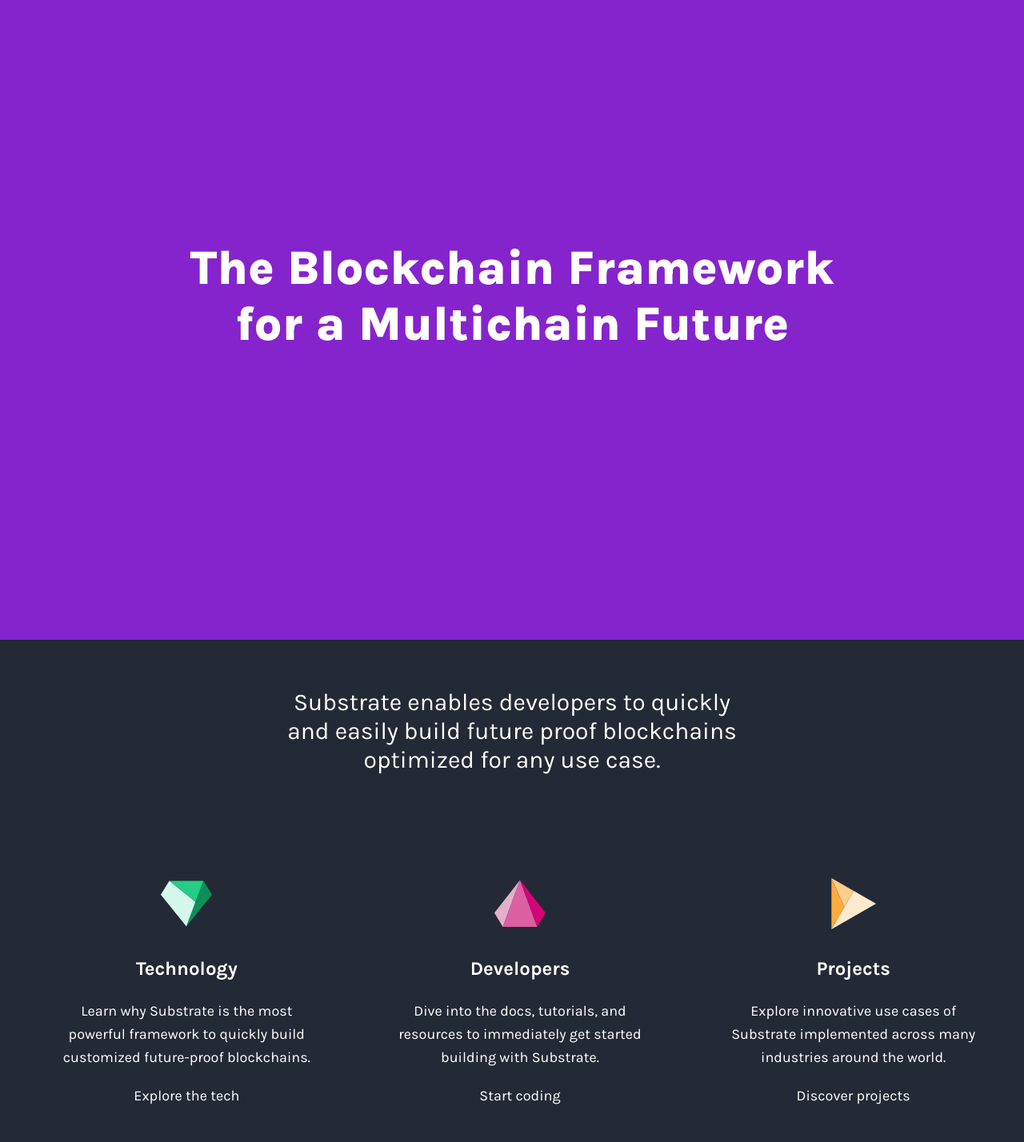
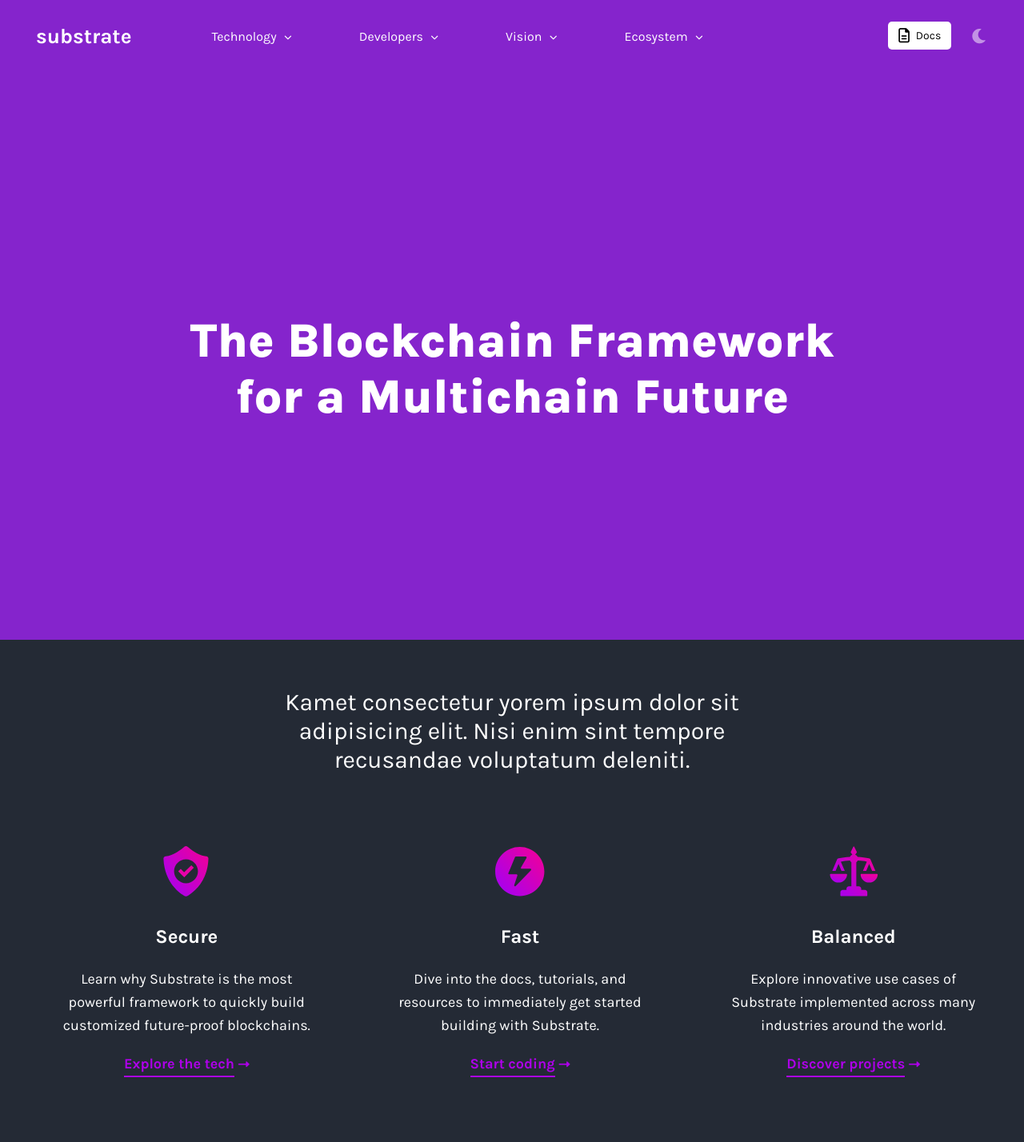
Before and after one commit to jonnynoone/substrate, a plain HTML site: page index.html in a window 1280 px wide. Shown: the top 1428 px of the page at 80% size. Drawn offline with Linux system fonts and the light colour scheme.

Commit message:
header and first section complete

```diff
--- a/css/style.css
+++ b/css/style.css
@@ -1,5 +1,6 @@
 /* --------- COLORS ---------- */
 /* Purple    - rgb(133,36,204) */
+/* Brighter Purple - #AD00E8   */
 /* Gray      - rgb(36,42,53)   */
 /* Dark Gray - rgb(24,26,34)   */
 
@@ -48,6 +49,12 @@ h3 {
 /* -------------------------------------- */
 /* REUSABLE COMPONENTS */
 /* -------------------------------------- */
+.group:after {
+    content: "";
+    display: table;
+    clear: both;
+}
+
 .row {
     margin: 0 auto;
     padding: 0 40px;
@@ -77,6 +84,89 @@ header {
     background-color: rgb(133,36,204);
 }
 
+.top-bar {
+    padding: 30px 45px;
+}
+
+.top-bar .logo {
+    float: left;
+    font-size: 130%;
+    font-weight: 700;
+}
+
+.top-bar nav {
+    float: left;
+    margin-left: 100px;
+}
+
+.main-nav {
+    float: left;
+    list-style: none;
+    margin-top: 1px;
+}
+
+.main-nav li {
+    display: inline-block;
+    margin-right: 80px;
+    vertical-align: middle;
+}
+
+.main-nav li a {
+    font-size: 80%;
+    font-weight: 500;
+    vertical-align: middle;
+}
+
+.main-nav li a > i {
+    font-size: 60%;
+    margin-left: 10px;
+    transform: translateY(-1px);
+}
+
+.page-options {
+    float: right;
+    margin-top: 2px;
+}
+
+.page-options a {
+    font-size: 70%;
+    font-weight: 400;
+    vertical-align: middle;
+}
+
+.page-options a i {
+    vertical-align: middle;
+}
+
+.page-options .docs-link {
+    color: #000;
+    padding: 9px 13px;
+    border-radius: 5px;
+    background-color: #fff;
+    transition: opacity 0.2s;
+}
+
+.page-options .docs-link:hover {
+    opacity: 0.7;
+}
+
+.page-options .docs-link i{
+    font-size: 130%;
+    margin-right: 8px;
+    margin-bottom: 2px;
+}
+
+.page-options .theme-link i {
+    font-size: 150%;
+    margin-left: 20px;
+    opacity: 0.5;
+    transition: opacity 0.2s;
+}
+
+.page-options .theme-link i:hover {
+    opacity: 1;
+}
+
 header h1 {
     margin: 0 auto;
     padding-top: 300px;
@@ -87,7 +177,7 @@ header h1 {
 /* FEATURES */
 /* -------------------------------------- */
 .feature-boxes {
-    margin-top: 80px;
+    margin-top: 40px;
     display: grid;
     grid-template-columns: repeat(3, 1fr);
     grid-gap: 50px;
@@ -108,7 +198,13 @@ header h1 {
     background-color: rgb(24,26,34);
 }
 
-.feature-box svg {
+/* .feature-box svg {
+    width: 64px;
+    height: 64px;
+    margin: 30px auto;
+} */
+
+.feature-box img {
     width: 64px;
     height: 64px;
     margin: 30px auto;
@@ -122,3 +218,16 @@ header h1 {
     margin: 0 auto;
     margin-bottom: 20px;
 }
+
+.feature-box > p.call-to-action {
+    display: inline-block;
+    font-size: 90%;
+    font-weight: 700;
+    color: #AD00E8;
+    border-bottom: 2px solid #AD00E8;
+}
+
+.feature-box > i.fas {
+    font-size: 70%;
+    color: #AD00E8;
+}
--- a/index.html
+++ b/index.html
@@ -5,6 +5,10 @@
     <meta charset="UTF-8">
     <meta http-equiv="X-UA-Compatible" content="IE=edge">
     <meta name="viewport" content="width=device-width, initial-scale=1.0">
+
+    <!-- Font Awesome -->
+    <link rel="stylesheet" href="https://cdnjs.cloudflare.com/ajax/libs/font-awesome/6.0.0-beta2/css/all.min.css">
+
     <link rel="stylesheet" href="css/style.css">
 
     <title>Substrate</title>
@@ -12,40 +16,66 @@
 
 <body>
     <header>
-        <h1>The Blockchain Framework for a Multichain Future</h1>
+        <div class="top-bar group">
+            <a href="#" class="logo">substrate</a>
+
+            <nav>
+                <ul class="main-nav">
+                    <li><a href="#">Technology<i class="fas fa-chevron-down"></i></a></li>
+                    <li><a href="#">Developers<i class="fas fa-chevron-down"></i></a></li>
+                    <li><a href="#">Vision<i class="fas fa-chevron-down"></i></a></li>
+                    <li><a href="#">Ecosystem<i class="fas fa-chevron-down"></i></a></li>
+                </ul>
+            </nav>
+
+            <div class="page-options">
+                <a class="docs-link" href="#"><i class="far fa-file-alt"></i>Docs</a>
+                <a class="theme-link" href="#"><i class="fas fa-moon"></i></a>
+            </div>
+        </div>
+
+        <div class="row">
+            <h1>The Blockchain Framework for a Multichain Future</h1>
+        </div>
     </header>
 
     <section class="bg-gray align-center">
         <div class="row">
             <p class="main-copy">
-                Substrate enables developers to quickly and easily build future proof blockchains optimized for any use case.
+                Kamet consectetur yorem ipsum dolor sit adipisicing elit. Nisi enim sint tempore recusandae voluptatum deleniti.
             </p>
         </div>
 
         <div class="row feature-boxes">
-                <a class="feature-box highlight" href="#">
-                    <svg viewBox="0 0 45 40"><path d="M37.5694 0H7.43164L30.5514 18.6269L37.5694 0Z" fill="#24CC85"></path><path d="M7.43116 0L0 12.0273L22.5 40L30.5509 18.6269L7.43116 0Z" fill="#D4F9EC"></path><path d="M37.5689 0L30.5509 18.6269L22.5 40L45.0001 12.0273L37.5689 0Z" fill="#0E8F59"></path></svg>
+            <a class="feature-box" href="#">
+                <!-- <svg viewBox="0 0 45 40"><path d="M37.5694 0H7.43164L30.5514 18.6269L37.5694 0Z" fill="#24CC85"></path><path d="M7.43116 0L0 12.0273L22.5 40L30.5509 18.6269L7.43116 0Z" fill="#D4F9EC"></path><path d="M37.5689 0L30.5509 18.6269L22.5 40L45.0001 12.0273L37.5689 0Z" fill="#0E8F59"></path></svg> -->
+                <img src="img/secure.svg" alt="Shield">
 
-                    <h3>Technology</h3>
-                    <p>Learn why Substrate is the most powerful framework to quickly build customized future-proof blockchains.</p>
-                    <p>Explore the tech</p>
-                </a>
+                <h3>Secure</h3>
+                <p>Learn why Substrate is the most powerful framework to quickly build customized future-proof blockchains.</p>
+                <p class="call-to-action">Explore the tech</p>
+                <i class="fas fa-long-arrow-alt-right"></i>
+            </a>
 
-                <a class="feature-box highlight2" href="#">
-                    <svg viewBox="0 0 74 68"><g opacity="0.9"><path d="M0 47.2773L12.2216 67.6049L37.0046 0L0 47.2773Z" fill="#F8BFDD"></path><path d="M12.2217 67.6049H61.7876L37.0046 0L12.2217 67.6049Z" fill="#F066AF"></path><path d="M61.7869 67.6049L74.0002 47.2773L37.0039 0L61.7869 67.6049Z" fill="#E6007A"></path></g></svg>
+            <a class="feature-box" href="#">
+                <!-- <svg viewBox="0 0 74 68"><g opacity="0.9"><path d="M0 47.2773L12.2216 67.6049L37.0046 0L0 47.2773Z" fill="#F8BFDD"></path><path d="M12.2217 67.6049H61.7876L37.0046 0L12.2217 67.6049Z" fill="#F066AF"></path><path d="M61.7869 67.6049L74.0002 47.2773L37.0039 0L61.7869 67.6049Z" fill="#E6007A"></path></g></svg> -->
+                <img src="img/fast.svg" alt="Lightning">
 
-                    <h3>Developers</h3>
-                    <p>Dive into the docs, tutorials, and resources to immediately get started building with Substrate.</p>
-                    <p>Start coding</p>
-                </a>
+                <h3>Fast</h3>
+                <p>Dive into the docs, tutorials, and resources to immediately get started building with Substrate.</p>
+                <p class="call-to-action">Start coding</p>
+                <i class="fas fa-long-arrow-alt-right"></i>
+            </a>
 
-                <a class="feature-box" href="#">
-                    <svg viewBox="0 0 71 80"><path d="M0.889325 0.00555376L35.7227 19.9721L20.9665 45.3613L0.889325 0.00555376Z" fill="#FECD8B"></path><path d="M20.9662 45.3561L35.7223 19.9668L70.5557 39.9425L35.7223 59.9183L0.889 79.8848L20.9662 45.3561Z" fill="#FEEACE"></path><path d="M20.9658 45.3561L0.888599 79.8848L0.8886 39.9425L0.8886 0.000304923L20.9658 45.3561Z" fill="#FDAB3D"></path></svg>
+            <a class="feature-box" href="#">
+                <!-- <svg viewBox="0 0 71 80"><path d="M0.889325 0.00555376L35.7227 19.9721L20.9665 45.3613L0.889325 0.00555376Z" fill="#FECD8B"></path><path d="M20.9662 45.3561L35.7223 19.9668L70.5557 39.9425L35.7223 59.9183L0.889 79.8848L20.9662 45.3561Z" fill="#FEEACE"></path><path d="M20.9658 45.3561L0.888599 79.8848L0.8886 39.9425L0.8886 0.000304923L20.9658 45.3561Z" fill="#FDAB3D"></path></svg> -->
+                <img src="img/balanced.svg" alt="Scales">
 
-                    <h3>Projects</h3>
-                    <p>Explore innovative use cases of Substrate implemented across many industries around the world.</p>
-                    <p>Discover projects</p>
-                </a>
+                <h3>Balanced</h3>
+                <p>Explore innovative use cases of Substrate implemented across many industries around the world.</p>
+                <p class="call-to-action">Discover projects</p>
+                <i class="fas fa-long-arrow-alt-right"></i>
+            </a>
         </div>
     </section>
 </body>
```
Also changed, not shown: img/balanced.svg (added), img/fast.svg (added), img/secure.svg (added).
